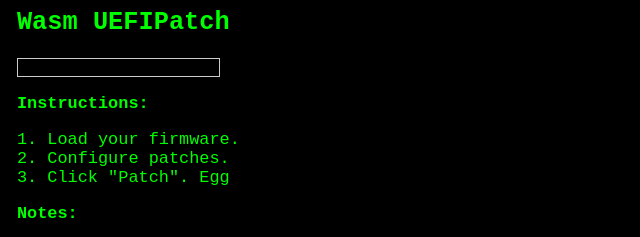
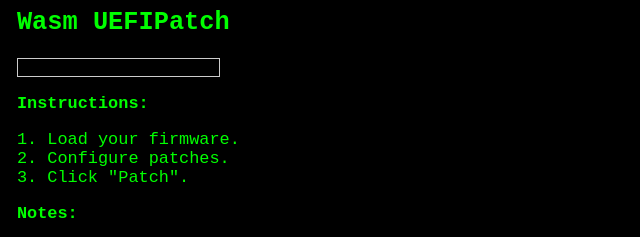
Before and after one commit to VirtFunc/uefipatchwasm, a plain HTML site: page index.html in a window 1280 px wide. Shown: the top 237 px of the page, 0-640 px from the left. Drawn offline with Linux system fonts and the light colour scheme; no server answers.

```diff
--- a/index.html
+++ b/index.html
@@ -19,7 +19,7 @@
       <p>
         1. Load your firmware.<br>
         2. Configure patches.<br>
-        3. Click "Patch". Egg<br>
+        3. Click "Patch".<br>
       </p>
       <p class="title"><strong>Notes:</strong></p>
       <p>
```
